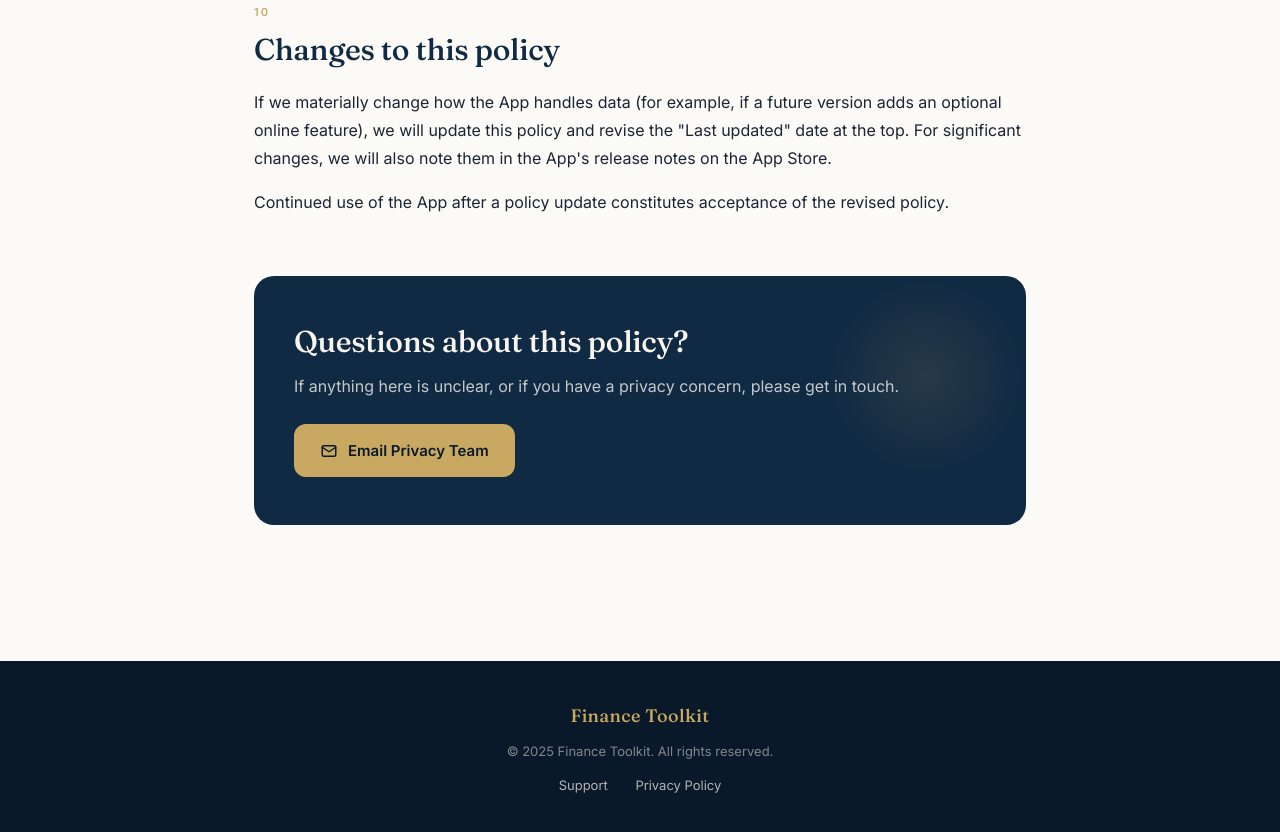
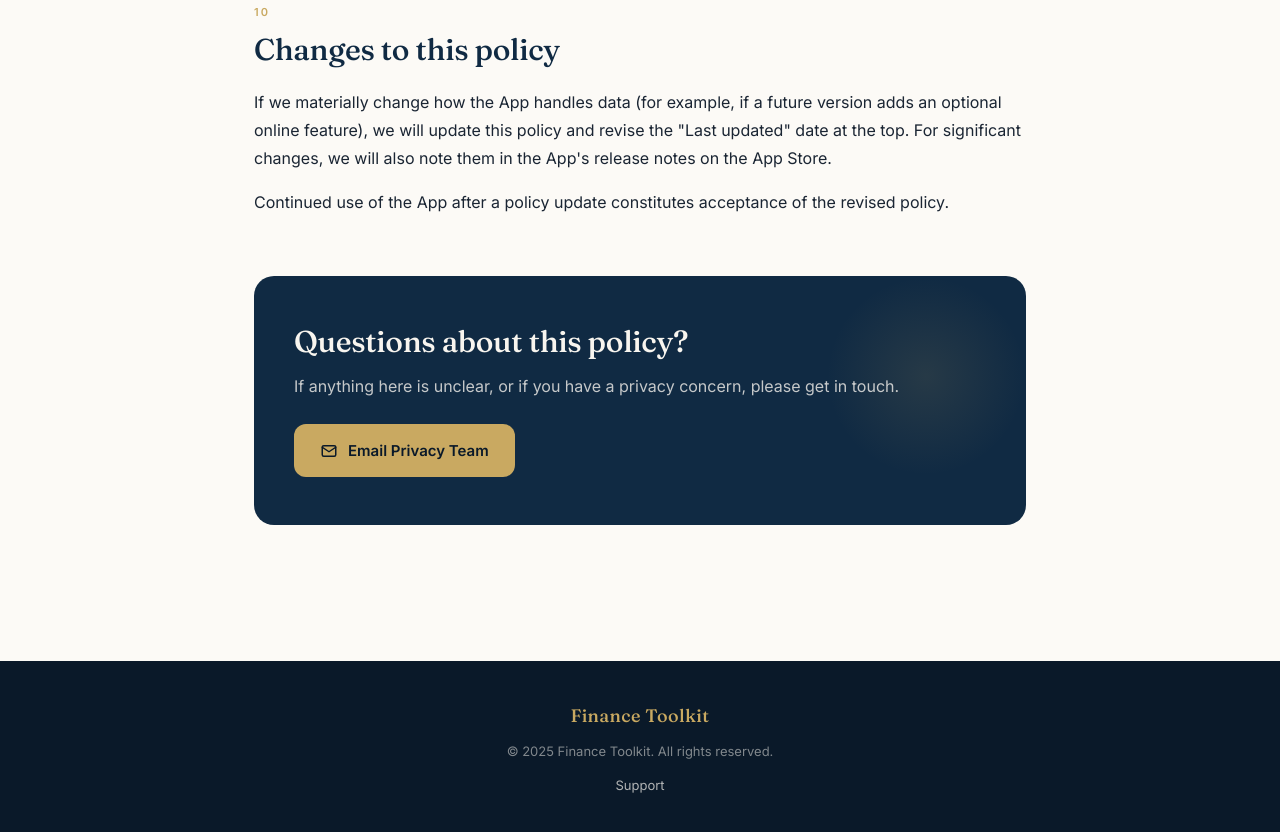
Before and after one commit to ashokarbad/FinanceToolkitWeb, a plain HTML site: page privacy-policy.html in a window 1280 px wide. Shown: the part 5236-6068 px from the top of the page. Drawn offline with Linux system fonts and the light colour scheme.

Commit message:
removed the link

```diff
--- a/privacy-policy.html
+++ b/privacy-policy.html
@@ -595,7 +595,6 @@
   <div>&copy; 2025 Finance Toolkit. All rights reserved.</div>
   <div class="links">
     <a href="support.html">Support</a>
-    <a href="privacy.html">Privacy Policy</a>
   </div>
 </footer>
 
```
